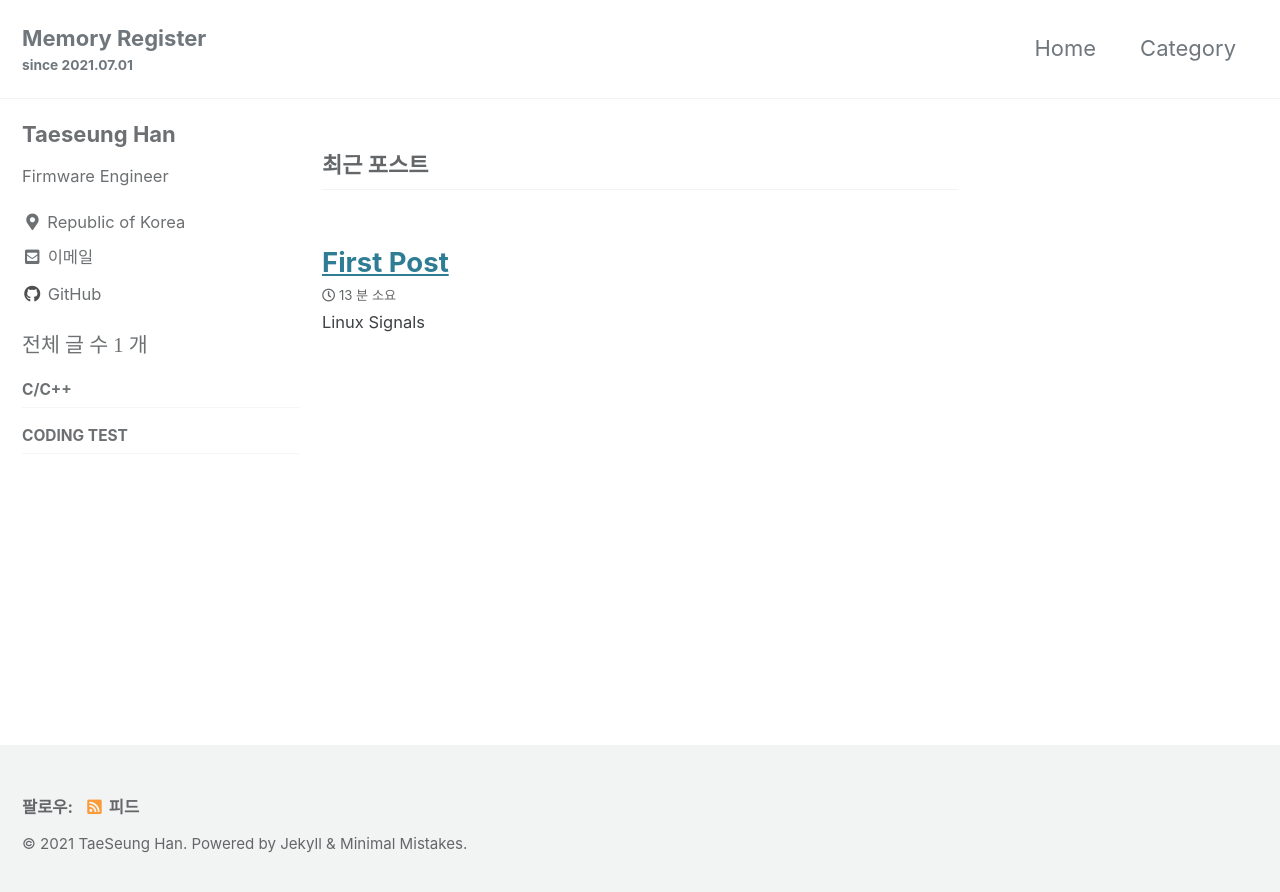
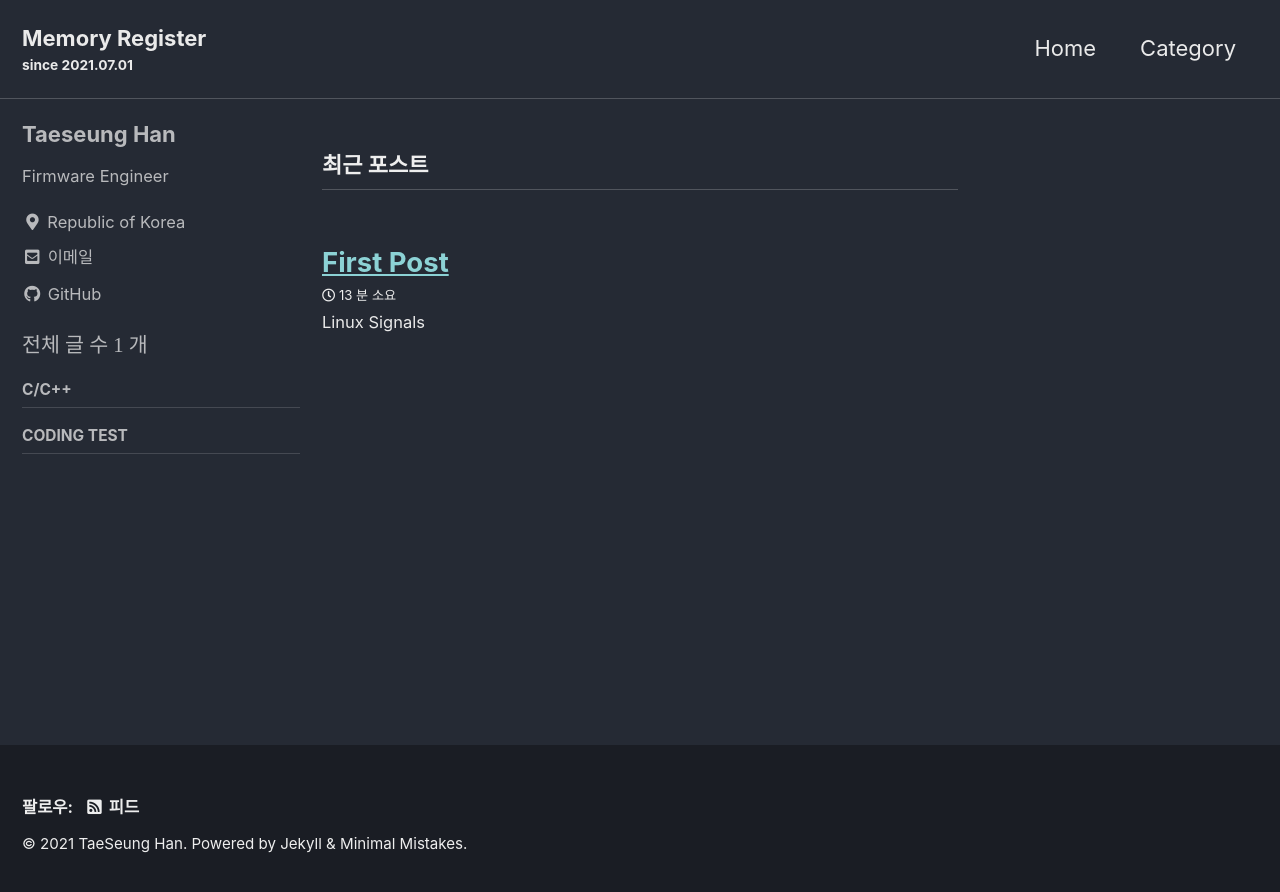
Before and after one commit to NaTaes/NaTaes.github.io, a Jekyll site: the page built from index.html, in a window 1280 px wide. Shown: the top 892 px of the page. Built offline with Jekyll 4.4.1, drawn with Linux system fonts in a browser that asks for light colours; cached includes are drawn as plain includes; the list of posts is cut into pages by our own code.

Commit message:
darkmode_skin upload

```diff
--- a/_config.yml
+++ b/_config.yml
@@ -12,7 +12,7 @@
 
 # theme                  : "minimal-mistakes-jekyll"
 # remote_theme           : "mmistakes/minimal-mistakes"
-minimal_mistakes_skin    : "default" # "air", "aqua", "contrast", "dark", "dirt", "neon", "mint", "plum", "sunrise"
+minimal_mistakes_skin    : "dark" # "air", "aqua", "contrast", "dark", "dirt", "neon", "mint", "plum", "sunrise"
 
 # Site Settings
 locale                   : "ko-KR"
@@ -99,7 +99,7 @@ author:
   bio              : "Firmware Engineer"
   location         : "Republic of Korea"
   email            : "xotmd17@naver.com"
-  github           : "github.com/NaTaes"
+  github           : "NaTaes"
 
   links:
     - label: "Email"
@@ -284,4 +284,3 @@ defaults:
       related: true
       mathjax: true
       sidebar_main: true
-      dark_theme_toggle: true
```
